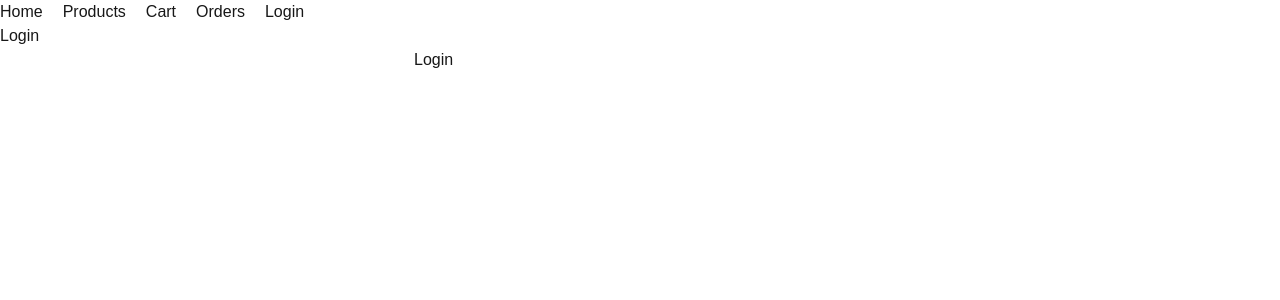
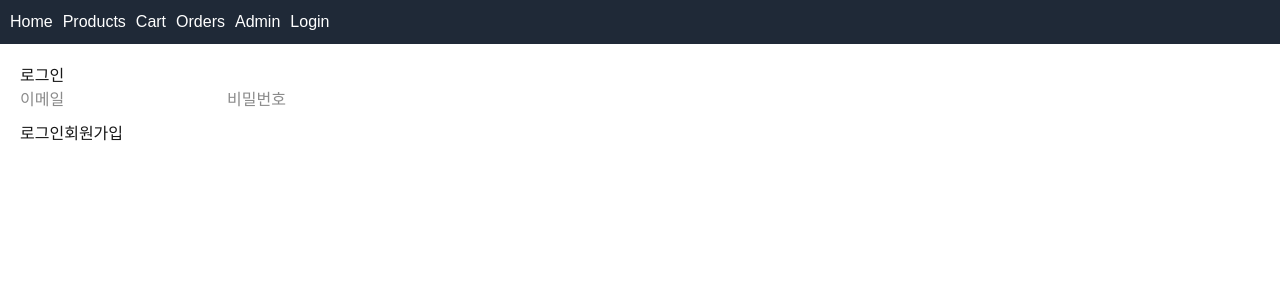
Before and after one commit to cafeblanc/sodam, a Next.js app: page /login in a window 1280 px wide. Shown: the top 300 px of the page. Built offline with nearby package versions, Linux system fonts and the light colour scheme; no server answers.

Commit message:
fix route conflict

```diff
--- a/app/(auth)/login/page.tsx
+++ /dev/null
@@ -1,36 +0,0 @@
-"use client"
-
-import { useState } from "react"
-import { createClient } from "@/lib/supabaseClient"
-import { useRouter } from "next/navigation"
-
-export default function LoginPage() {
-  const supabase = createClient()
-  const router = useRouter()
-
-  const [email, setEmail] = useState("")
-  const [password, setPassword] = useState("")
-
-  const handleLogin = async () => {
-    const { error } = await supabase.auth.signInWithPassword({
-      email,
-      password,
-    })
-
-    if (error) {
-      alert(error.message)
-      return
-    }
-
-    router.push("/")
-  }
-
-  return (
-    <div>
-      <h1>Login</h1>
-      <input onChange={(e) => setEmail(e.target.value)} />
-      <input type="password" onChange={(e) => setPassword(e.target.value)} />
-      <button onClick={handleLogin}>Login</button>
-    </div>
-  )
-}
--- a/app/(user)/orders/page.tsx
+++ b/app/(user)/orders/page.tsx
@@ -1,21 +1,30 @@
 "use client"
 
 import { useEffect, useState } from "react"
+import { useRouter } from "next/navigation"
 import { getMyOrders } from "@/services/order.service"
 
 export default function OrdersPage() {
   const [orders, setOrders] = useState<any[]>([])
+  const router = useRouter()
 
   useEffect(() => {
     const load = async () => {
-      const data = await getMyOrders()
-      setOrders(data)
+      try {
+        const data = await getMyOrders()
+        setOrders(data)
+      } catch (e: any) {
+        if (e.message.includes("로그인이 필요합니다")) {
+          router.push("/login")
+        }
+      }
     }
+
     load()
   }, [])
 
   return (
-    <div>
+    <div style={{ padding: 20 }}>
       <h1>내 주문</h1>
 
       {orders.map((order) => (
--- /dev/null
+++ b/app/login/page.tsx
@@ -0,0 +1,54 @@
+"use client"
+
+import { useState } from "react"
+import { useRouter } from "next/navigation"
+import { signIn, signUp } from "@/services/auth.service"
+
+export default function LoginPage() {
+  const router = useRouter()
+
+  const [email, setEmail] = useState("")
+  const [password, setPassword] = useState("")
+
+  const handleLogin = async () => {
+    try {
+      await signIn(email, password)
+      router.push("/")
+    } catch (e: any) {
+      alert(e.message)
+    }
+  }
+
+  const handleSignup = async () => {
+    try {
+      await signUp(email, password)
+      alert("회원가입 완료")
+    } catch (e: any) {
+      alert(e.message)
+    }
+  }
+
+  return (
+    <div style={{ padding: 20 }}>
+      <h1>로그인</h1>
+
+      <input
+        placeholder="이메일"
+        value={email}
+        onChange={(e) => setEmail(e.target.value)}
+      />
+
+      <input
+        type="password"
+        placeholder="비밀번호"
+        value={password}
+        onChange={(e) => setPassword(e.target.value)}
+      />
+
+      <div style={{ marginTop: 10 }}>
+        <button onClick={handleLogin}>로그인</button>
+        <button onClick={handleSignup}>회원가입</button>
+      </div>
+    </div>
+  )
+}
--- a/app/page.tsx
+++ b/app/page.tsx
@@ -1,65 +1,39 @@
-import Image from "next/image";
+"use client"
+
+import Link from "next/link"
 
 export default function Home() {
+  const btnStyle = {
+    backgroundColor: "#2563eb",   // 파란색
+    color: "#ffffff",             // 흰색 글자
+    padding: "10px 16px",
+    borderRadius: "6px",
+    border: "none",
+    cursor: "pointer",
+  }
+
   return (
-    <div className="flex flex-col flex-1 items-center justify-center bg-zinc-50 font-sans dark:bg-black">
-      <main className="flex flex-1 w-full max-w-3xl flex-col items-center justify-between py-32 px-16 bg-white dark:bg-black sm:items-start">
-        <Image
-          className="dark:invert"
-          src="/next.svg"
-          alt="Next.js logo"
-          width={100}
-          height={20}
-          priority
-        />
-        <div className="flex flex-col items-center gap-6 text-center sm:items-start sm:text-left">
-          <h1 className="max-w-xs text-3xl font-semibold leading-10 tracking-tight text-black dark:text-zinc-50">
-            To get started, edit the page.tsx file.
-          </h1>
-          <p className="max-w-md text-lg leading-8 text-zinc-600 dark:text-zinc-400">
-            Looking for a starting point or more instructions? Head over to{" "}
-            <a
-              href="https://vercel.com/templates?framework=next.js&utm_source=create-next-app&utm_medium=appdir-template-tw&utm_campaign=create-next-app"
-              className="font-medium text-zinc-950 dark:text-zinc-50"
-            >
-              Templates
-            </a>{" "}
-            or the{" "}
-            <a
-              href="https://nextjs.org/learn?utm_source=create-next-app&utm_medium=appdir-template-tw&utm_campaign=create-next-app"
-              className="font-medium text-zinc-950 dark:text-zinc-50"
-            >
-              Learning
-            </a>{" "}
-            center.
-          </p>
-        </div>
-        <div className="flex flex-col gap-4 text-base font-medium sm:flex-row">
-          <a
-            className="flex h-12 w-full items-center justify-center gap-2 rounded-full bg-foreground px-5 text-background transition-colors hover:bg-[#383838] dark:hover:bg-[#ccc] md:w-[158px]"
-            href="https://vercel.com/new?utm_source=create-next-app&utm_medium=appdir-template-tw&utm_campaign=create-next-app"
-            target="_blank"
-            rel="noopener noreferrer"
-          >
-            <Image
-              className="dark:invert"
-              src="/vercel.svg"
-              alt="Vercel logomark"
-              width={16}
-              height={16}
-            />
-            Deploy Now
-          </a>
-          <a
-            className="flex h-12 w-full items-center justify-center rounded-full border border-solid border-black/[.08] px-5 transition-colors hover:border-transparent hover:bg-black/[.04] dark:border-white/[.145] dark:hover:bg-[#1a1a1a] md:w-[158px]"
-            href="https://nextjs.org/docs?utm_source=create-next-app&utm_medium=appdir-template-tw&utm_campaign=create-next-app"
-            target="_blank"
-            rel="noopener noreferrer"
-          >
-            Documentation
-          </a>
-        </div>
-      </main>
+    <div style={{ padding: 20 }}>
+      <h1>Sodam Shop</h1>
+      <p>쇼핑몰 메인 페이지</p>
+
+      <div style={{ display: "flex", gap: 20, marginTop: 20 }}>
+        <Link href="/products">
+          <button style={btnStyle}>상품 보기</button>
+        </Link>
+
+        <Link href="/cart">
+          <button style={btnStyle}>장바구니</button>
+        </Link>
+
+        <Link href="/orders">
+          <button style={btnStyle}>주문 조회</button>
+        </Link>
+
+        <Link href="/admin">
+          <button style={btnStyle}>관리자</button>
+        </Link>
+      </div>
     </div>
-  );
+  )
 }
--- a/components/ui/Header.tsx
+++ b/components/ui/Header.tsx
@@ -1,38 +1,38 @@
 "use client"
 
 import Link from "next/link"
-import { createClient } from "@/lib/supabaseClient"
 import { useUser } from "@/lib/hooks/useUser"
+import { signOut } from "@/services/auth.service"
 
 export default function Header() {
-  const supabase = createClient()
   const { user, loading } = useUser()
-
-  const handleLogout = async () => {
-    await supabase.auth.signOut()
-    location.reload()
-  }
 
   if (loading) return null
 
   return (
-    <header style={{ display: "flex", gap: 20 }}>
-      <Link href="/">Home</Link>
-      <Link href="/products">Products</Link>
-      <Link href="/cart">Cart</Link>
-      <Link href="/orders">Orders</Link>
-
-      {user && <Link href="/admin">Admin</Link>}
+    <header
+      style={{
+        display: "flex",
+        gap: 10,
+        padding: 10,
+        backgroundColor: "#1f2937",
+      }}
+    >
+      <Link href="/" style={{ color: "white" }}>Home</Link>
+      <Link href="/products" style={{ color: "white" }}>Products</Link>
+      <Link href="/cart" style={{ color: "white" }}>Cart</Link>
+      <Link href="/orders" style={{ color: "white" }}>Orders</Link>
+      <Link href="/admin" style={{ color: "white" }}>Admin</Link>
 
       {user ? (
         <>
-          <span>{user.email}</span>
-          <button onClick={handleLogout}>Logout</button>
+          <span style={{ color: "white" }}>{user.email}</span>
+          <button onClick={signOut}>Logout</button>
         </>
       ) : (
-        <>
-          <Link href="/login">Login</Link>
-        </>
+        <Link href="/login" style={{ color: "white" }}>
+          Login
+        </Link>
       )}
     </header>
   )
--- a/lib/hooks/useUser.ts
+++ b/lib/hooks/useUser.ts
@@ -2,29 +2,30 @@
 
 import { useEffect, useState } from "react"
 import { createClient } from "@/lib/supabaseClient"
-import type { User } from "@supabase/supabase-js"
 
 export function useUser() {
   const supabase = createClient()
-  const [user, setUser] = useState<User | null>(null)
+  const [user, setUser] = useState<any>(null)
   const [loading, setLoading] = useState(true)
 
   useEffect(() => {
     const getUser = async () => {
       const { data } = await supabase.auth.getUser()
-      setUser(data.user ?? null)
+      setUser(data.user)
       setLoading(false)
     }
 
     getUser()
 
-    const {
-      data: { subscription },
-    } = supabase.auth.onAuthStateChange((_event, session) => {
-      setUser(session?.user ?? null)
-    })
+    const { data: listener } = supabase.auth.onAuthStateChange(
+      (_, session) => {
+        setUser(session?.user ?? null)
+      }
+    )
 
-    return () => subscription.unsubscribe()
+    return () => {
+      listener.subscription.unsubscribe()
+    }
   }, [])
 
   return { user, loading }
--- a/proxy.ts
+++ b/proxy.ts
@@ -33,6 +33,12 @@ export async function proxy(req: NextRequest) {
   }
 
   // 🔒 role 체크
+  if (!user && (
+  req.nextUrl.pathname.startsWith("/admin") ||
+  req.nextUrl.pathname.startsWith("/orders")
+)) {
+  return NextResponse.redirect(new URL("/login", req.url))
+}
   if (user && req.nextUrl.pathname.startsWith("/admin")) {
     const { data } = await supabase
       .from("users")
--- /dev/null
+++ b/services/auth.service.ts
@@ -0,0 +1,25 @@
+import { createClient } from "@/lib/supabaseClient"
+
+const supabase = createClient()
+
+export async function signUp(email: string, password: string) {
+  const { error } = await supabase.auth.signUp({
+    email,
+    password,
+  })
+
+  if (error) throw error
+}
+
+export async function signIn(email: string, password: string) {
+  const { error } = await supabase.auth.signInWithPassword({
+    email,
+    password,
+  })
+
+  if (error) throw error
+}
+
+export async function signOut() {
+  await supabase.auth.signOut()
+}
```
